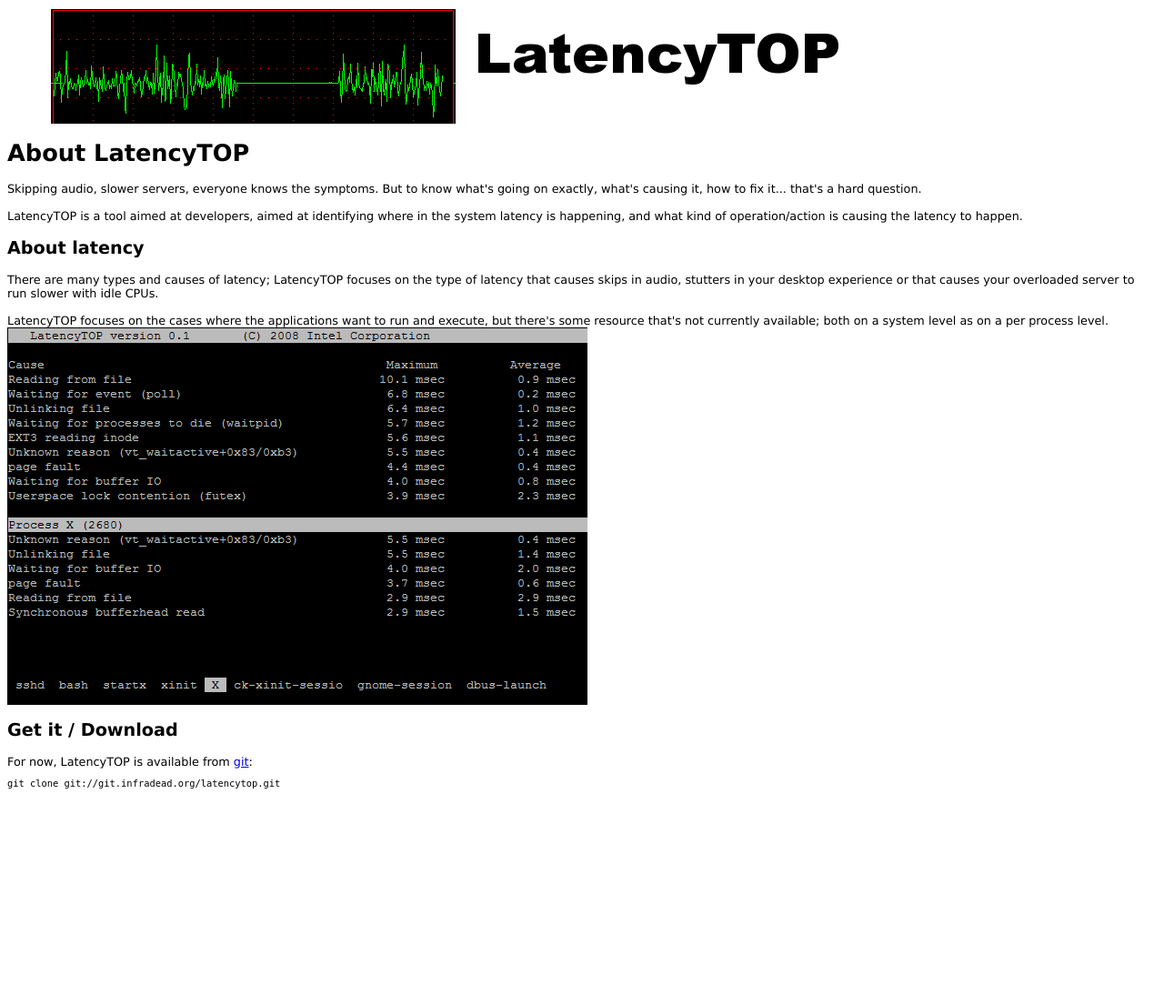
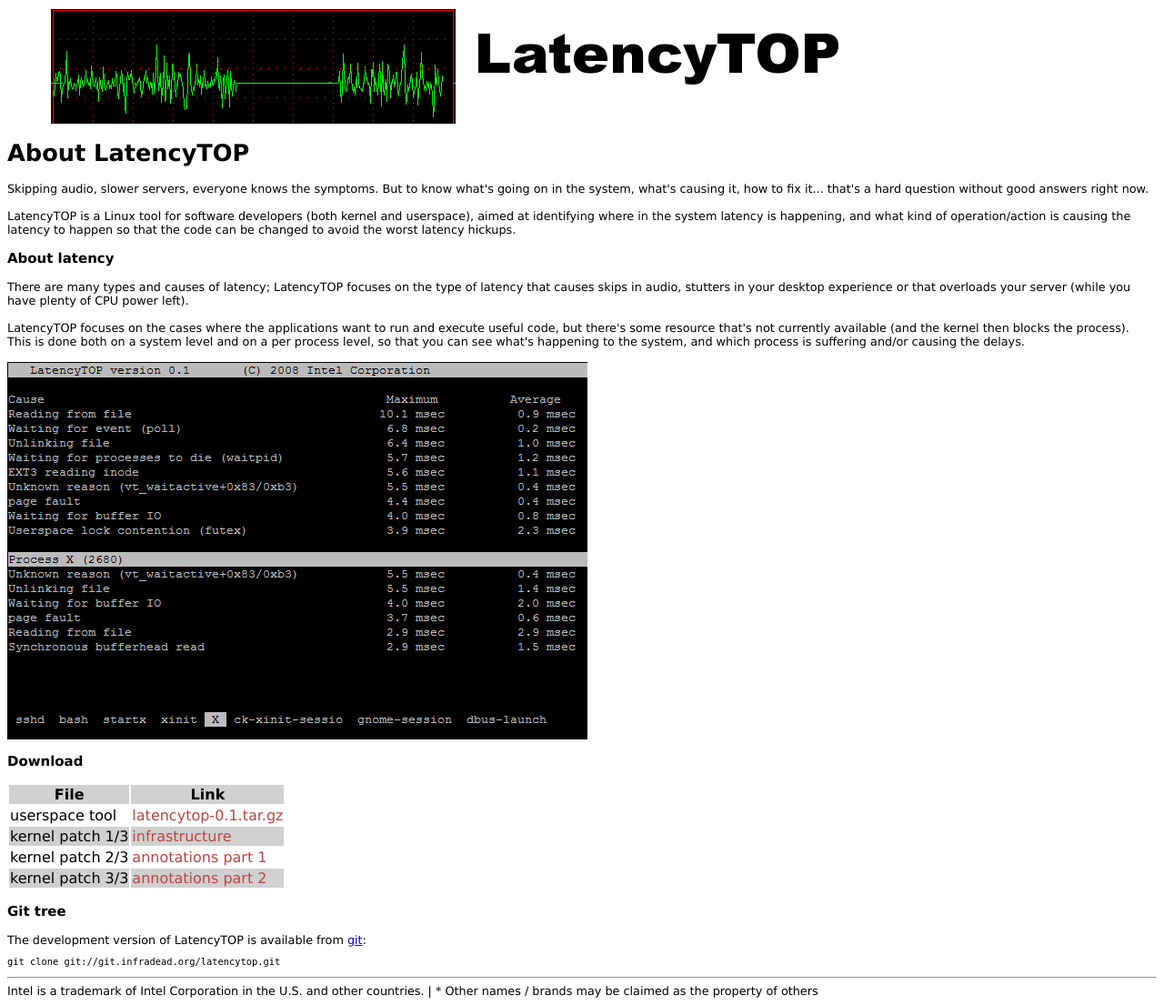
Before and after one commit to namhyung/latencytop, a PHP site: page / in a window 1280 px wide. Shown: the whole page at 91% size. Before the commit the page ends 867 px from the top, so only its background shows below. Run offline with PHP 8.4, Linux system fonts and the light colour scheme.

Commit message:
web edits

```diff
--- a/web/index.php
+++ b/web/index.php
@@ -3,26 +3,51 @@ include("topbar.php");
 ?>
 
 <h1>About LatencyTOP</h1>
-Skipping audio, slower servers, everyone knows the symptoms. But to know what's
-going on exactly, what's causing it, how to fix it... that's a hard question.
+
+Skipping audio, slower servers, everyone knows the symptoms. But to know
+what's going on in the system, what's causing it, how to fix it... that's a
+hard question without good answers right now.
+
 <br><br>
-LatencyTOP is a tool aimed at developers, aimed at identifying where in the system
-latency is happening, and what kind of operation/action is causing the latency
-to happen.
+
+LatencyTOP is a Linux tool for software developers (both kernel and
+userspace), aimed at identifying where in the system latency is happening,
+and what kind of operation/action is causing the latency to happen so that
+the code can be changed to avoid the worst latency hickups.
+
 <br>
-<h2>About latency</h2>
+<h3>About latency</h3>
+
 There are many types and causes of latency; LatencyTOP focuses on the type
 of latency that causes skips in audio, stutters in your desktop experience
-or that causes your overloaded server to run slower with idle CPUs.
+or that overloads your server (while you have plenty of CPU power left).
+
 <br><br>
+
 LatencyTOP focuses on the cases where the applications want to run and
-execute, but there's some resource that's not currently available; both on a system level
-as on a per process level.
-<br>
+execute useful code, but there's some resource that's not currently
+available (and the kernel then blocks the process). This is done both on a
+system level and on a per process level, so that you can see what's
+happening to the system, and which process is suffering and/or causing the
+delays.
+
+<br><br>
 <img src="latencytop.png">
 
-<h2>Get it / Download</h2>
-For now, LatencyTOP is available from <a href="http://git.infradead.org/?p=latencytop.git">git</a>:
+<h3>Download</h3>
+<table>
+<tr class="odd"><th>File</th><th>Link</th></tr>
+<tr><td>userspace tool</td><td><a class="plainlink" href="download/latencytop-0.1.tar.gz">latencytop-0.1.tar.gz</a></td></tr>
+<tr class="odd"><td>kernel patch 1/3</td><td><a class="plainlink" href="download/latencytop-infrastructure.patch">infrastructure</a></td></tr>
+<tr><td>kernel patch 2/3</td><td><a class="plainlink" href="download/latencytop-annotations.patch">annotations part 1</a></td></tr>
+<tr class="odd"><td>kernel patch 3/3</td><td><a class="plainlink" href="download/latencytop-more-annotations.patch">annotations part 2</a></td></tr>
+</table>
+<h3>Git tree</h3>
+The development version of LatencyTOP is available from <a href="http://git.infradead.org/?p=latencytop.git">git</a>:
 <pre>
 git clone git://git.infradead.org/latencytop.git
 </pre>
+
+<hr>
+Intel is a trademark of Intel Corporation in the U.S. and other countries. | * Other names / brands may be claimed as the property of others
+</html>
```
